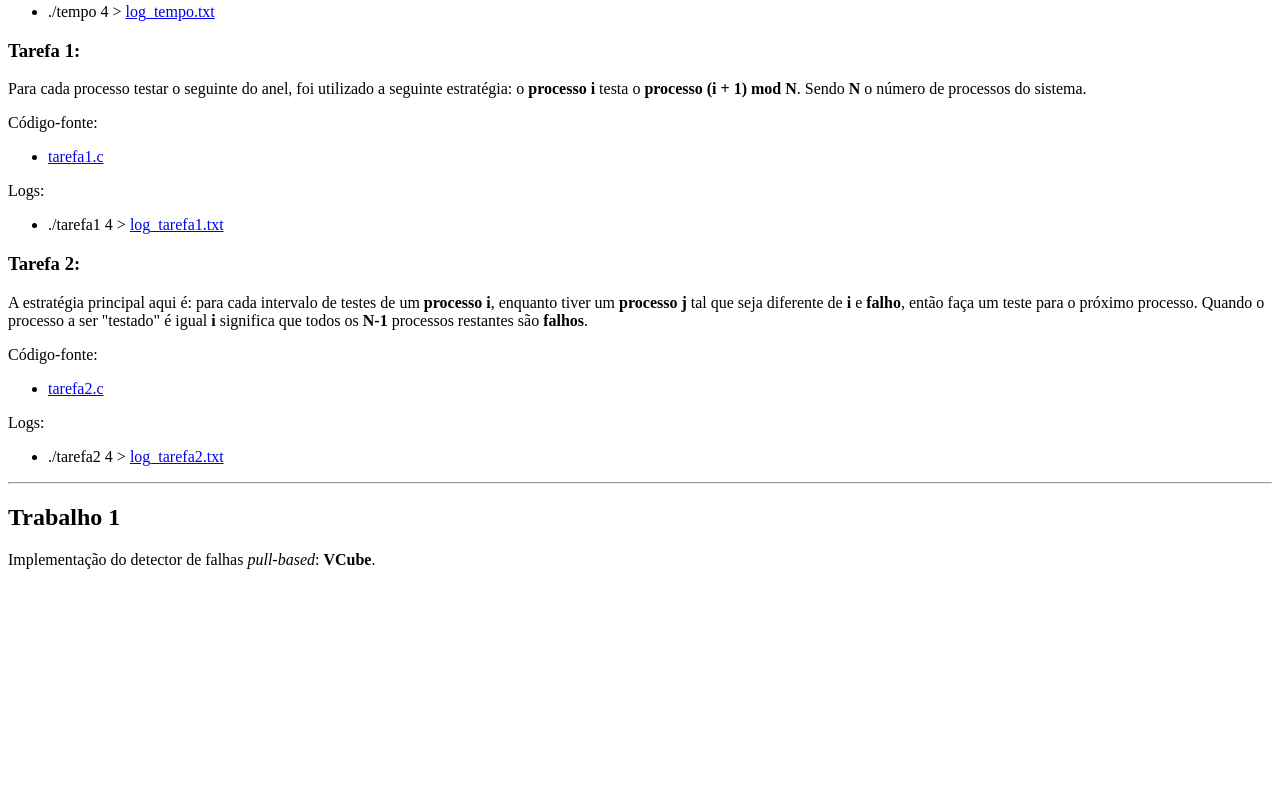
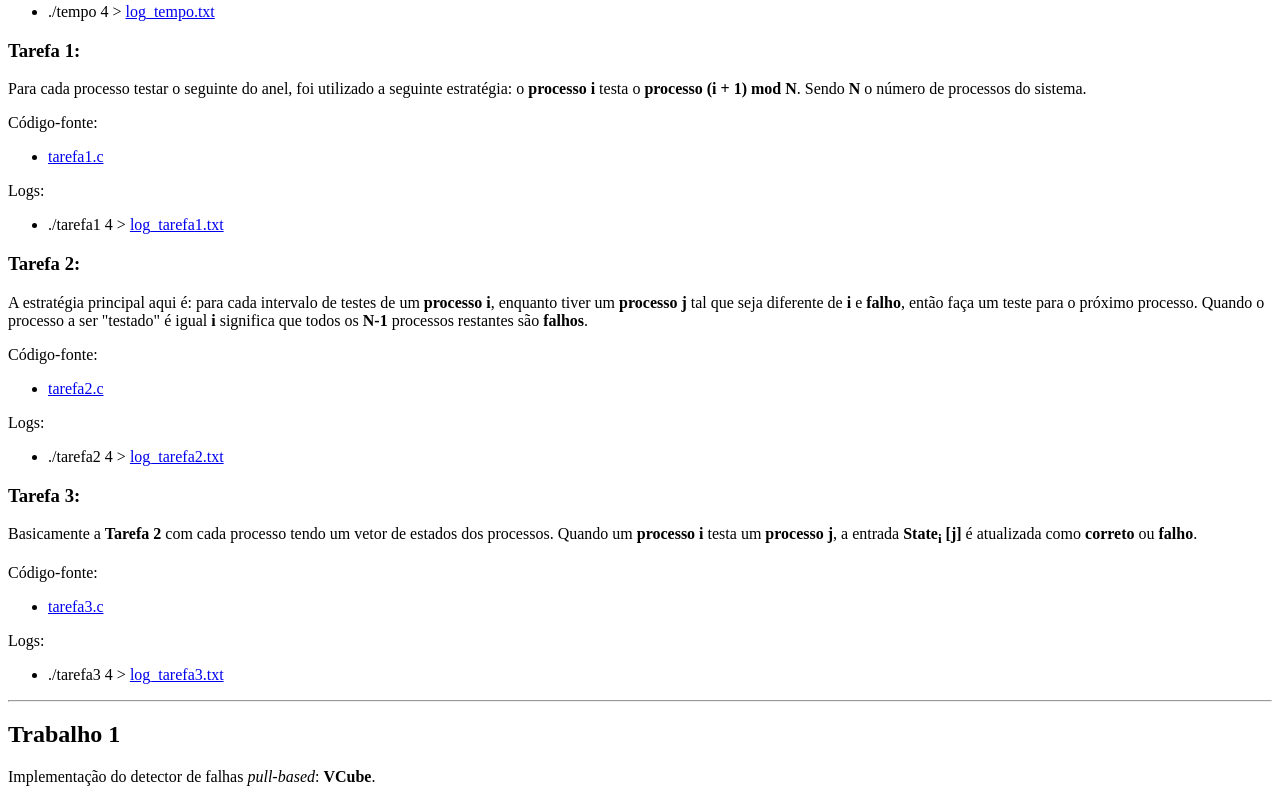
Before and after one commit to allan-cedric/trabalho1-SD, a plain HTML site: page index.html in a window 1280 px wide. Shown: the part 492-1294 px from the top of the page. Before the commit the page ends 1077 px from the top, so only its background shows below. Drawn offline with Linux system fonts and the light colour scheme.

Commit message:
report with tarefa3

```diff
--- a/index.html
+++ b/index.html
@@ -67,6 +67,19 @@
         <ul>
             <li>./tarefa2 4 &gt; <a href="./trabalho0/log_tarefa2.txt" target="_blank">log_tarefa2.txt</a></li>
         </ul>
+
+        <h3>Tarefa 3:</h3>
+        <p>
+            Basicamente a <b>Tarefa 2</b> com cada processo tendo um vetor de estados dos processos. Quando um <b>processo i</b> testa um <b>processo j</b>, a entrada <b>State<sub>i</sub> [j]</b> é atualizada como <b>correto</b> ou <b>falho</b>.
+        </p>
+        Código-fonte:
+        <ul>
+            <li><a href="./trabalho0/tarefa3.c.txt" target="_blank">tarefa3.c</a></li>
+        </ul>
+        Logs:
+        <ul>
+            <li>./tarefa3 4 &gt; <a href="./trabalho0/log_tarefa3.txt" target="_blank">log_tarefa3.txt</a></li>
+        </ul>
     </p>
 
     <hr>
```
Also changed, not shown: trabalho0/tarefa3.c.txt, 1 other file.
